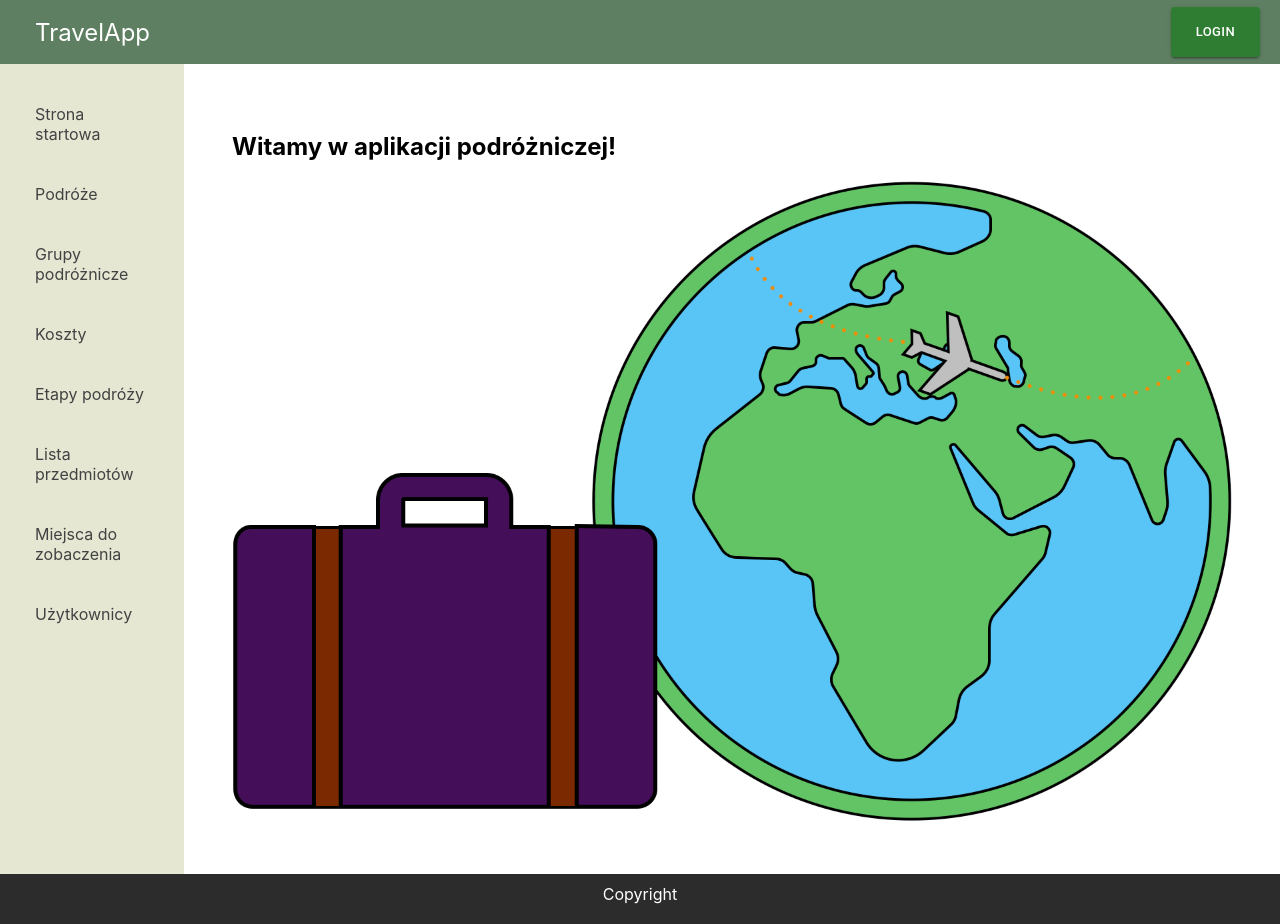
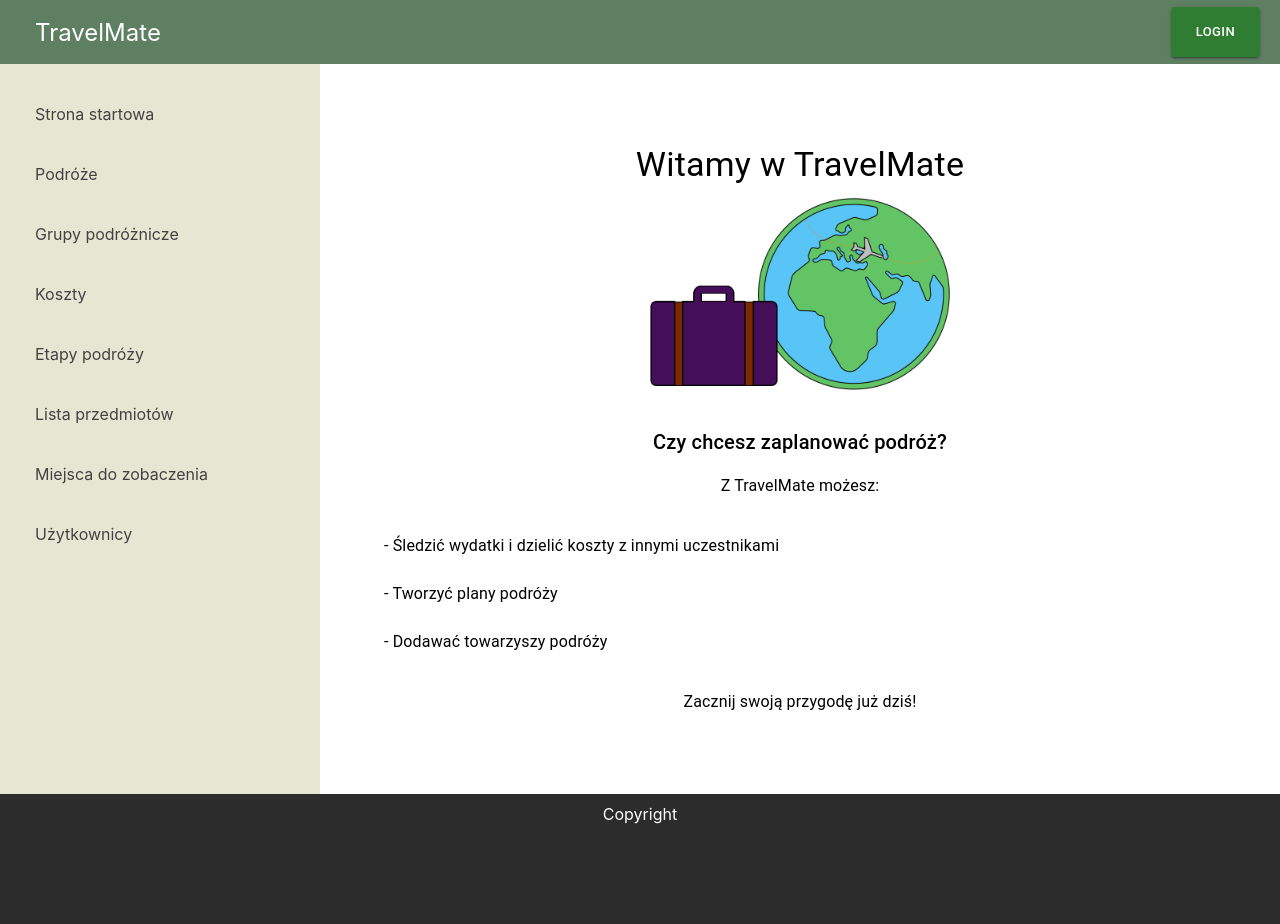
Before and after one commit to MichalSokala/PAINT_Project, a React (Create React App) app in the folder myfrontend/: page / in a window 1280 px wide. After the commit the page ends 844 px from the top, so only its background shows below. Built offline with nearby package versions, Linux system fonts and the light colour scheme.

Commit message:
frontend

```diff
--- a/myfrontend/src/components/Header.js
+++ b/myfrontend/src/components/Header.js
@@ -22,7 +22,7 @@ const Header = () => {
   return (
     <header>
       <div className="page-title">
-        <Link to="/">TravelApp</Link>
+        <Link to="/">TravelMate</Link>
       </div>
       <div>
         {isMobile && (
--- a/myfrontend/src/components/HomePage.js
+++ b/myfrontend/src/components/HomePage.js
@@ -1,15 +1,42 @@
 import React from "react";
 import Layout from "./Layout";
+import { Typography, Box, List, ListItem, ListItemText } from "@mui/material";
 
 const HomePage = () => {
     return (
         <Layout>
-            <h1>Witamy w aplikacji podróżniczej!</h1>
-            <img
-                src="logo.png"
-                //alt=""
-                style={{ width: "1000px", height: "auto" }}
-            />
+            <Box textAlign="center" mt={4} mb={4}>
+                <Typography variant="h4" gutterBottom>
+                    Witamy w TravelMate
+                </Typography>
+                <img
+                    src="logo.png"
+                    alt="Logo"
+                    style={{ width: "300px", height: "auto" }} // Adjusted image size
+                />
+                <Typography variant="h6" mt={4}>
+                    Czy chcesz zaplanować podróż?
+                </Typography>
+                <Typography variant="body1" mt={2}>
+                    Z TravelMate możesz:
+                </Typography>
+
+                <List sx={{ marginTop: 2 }}>
+                    <ListItem>
+                        <ListItemText primary="- Śledzić wydatki i dzielić koszty z innymi uczestnikami" />
+                    </ListItem>
+                    <ListItem>
+                        <ListItemText primary="- Tworzyć plany podróży" />
+                    </ListItem>
+                    <ListItem>
+                        <ListItemText primary="- Dodawać towarzyszy podróży" />
+                    </ListItem>
+                </List>
+
+                <Typography variant="body1" mt={2}>
+                    Zacznij swoją przygodę już dziś!
+                </Typography>
+            </Box>
         </Layout>
     );
 };
--- a/myfrontend/src/components/TravelPage.js
+++ b/myfrontend/src/components/TravelPage.js
@@ -79,11 +79,11 @@ const TravelPage = () => {
 
         <Box mt={4}>
             <Typography variant="h6" gutterBottom>
-              Znajdź informacje o pogodzie w miejscu, do którego jedzisz
+              Znajdź informacje o pogodzie
             </Typography>
 
             <TextField
-                label="Wpisz miasto"
+                label="Wpisz miasto (w języku angielskim)"
                 variant="outlined"
                 value={city}
                 onChange={(e) => setCity(e.target.value)}
```
Also changed, not shown: 1 other file (tests, documents, lock files or other folders).
